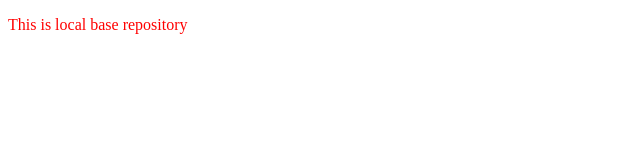
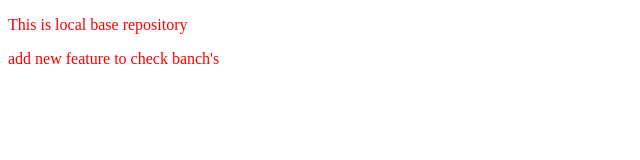
Before and after one commit to DEVLOPERFAIZAN/localrepository, a plain HTML site: page index.html in a window 1280 px wide. Shown: the whole page, without its empty margins (0-640 px from the left). Drawn offline with Linux system fonts and the light colour scheme.

Commit message:
add paragraph in feature1

```diff
--- a/index.html
+++ b/index.html
@@ -9,5 +9,6 @@
 </head>
 <body>
     <p>This is local base repository </p>
+    <p>add new feature to check banch's</p>
 </body>
 </html>
```
